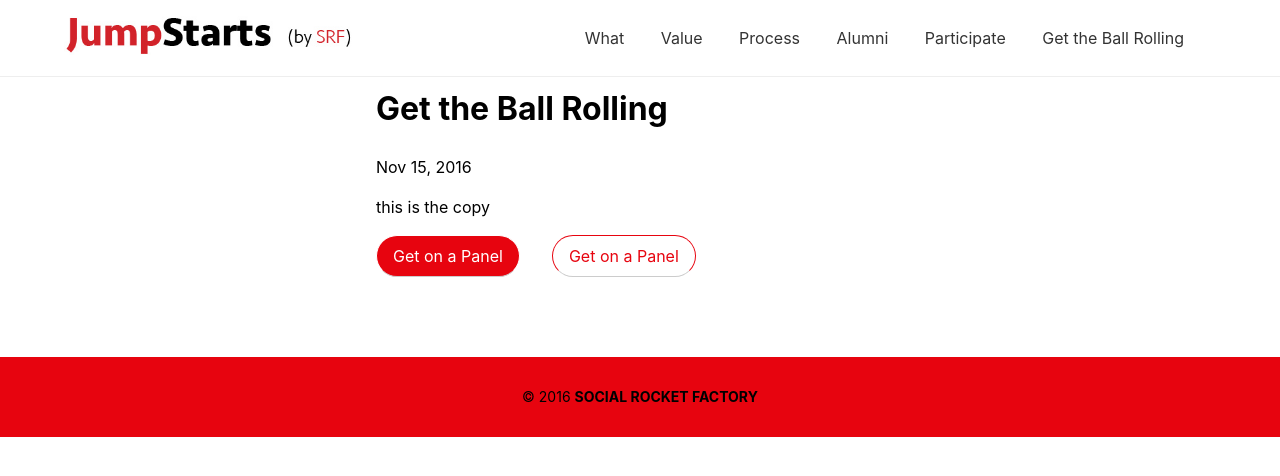
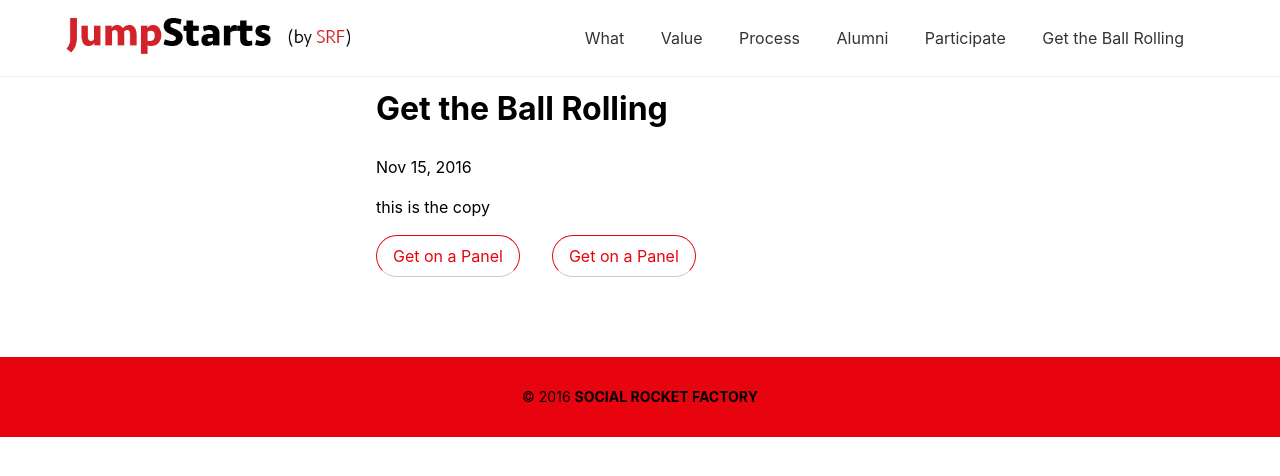
Before and after one commit to aaronergreen/jumpstarts, a Jekyll site: the page built from _about/contact.md, in a window 1280 px wide. Shown: the top 476 px of the page. Built offline with Jekyll 4.4.1, drawn with Linux system fonts in a browser that asks for light colours.

```diff
--- a/_about/contact.md
+++ b/_about/contact.md
@@ -5,4 +5,4 @@
 this is the copy
 
 
-<a href="mailto:info@socialrocketfactory.com" class="link bg-dark-red white br-pill ba ph3 pv2 dib mr4">Get on a Panel</a><a href="mailto:info@socialrocketfactory.com" class="link bg-white dark-red br-pill ba  ph3 pv2 dib">Get on a Panel</a>
+<a href="mailto:info@socialrocketfactory.com" class="link bg-white dark-red br-pill ba ph3 pv2 dib mr4">Get on a Panel</a><a href="mailto:info@socialrocketfactory.com" class="link bg-white dark-red br-pill ba  ph3 pv2 dib">Get on a Panel</a>
```
